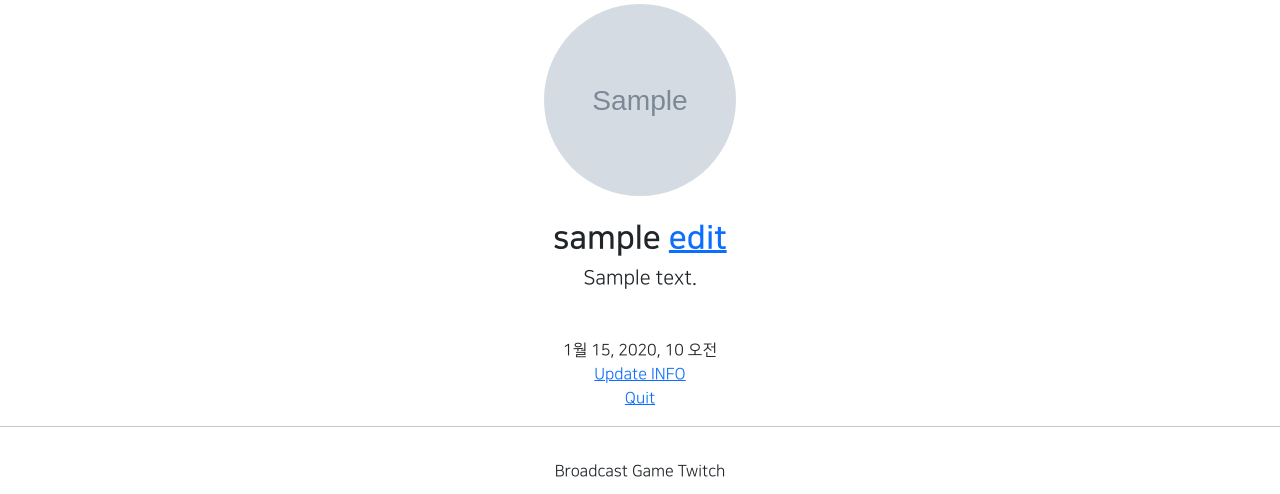
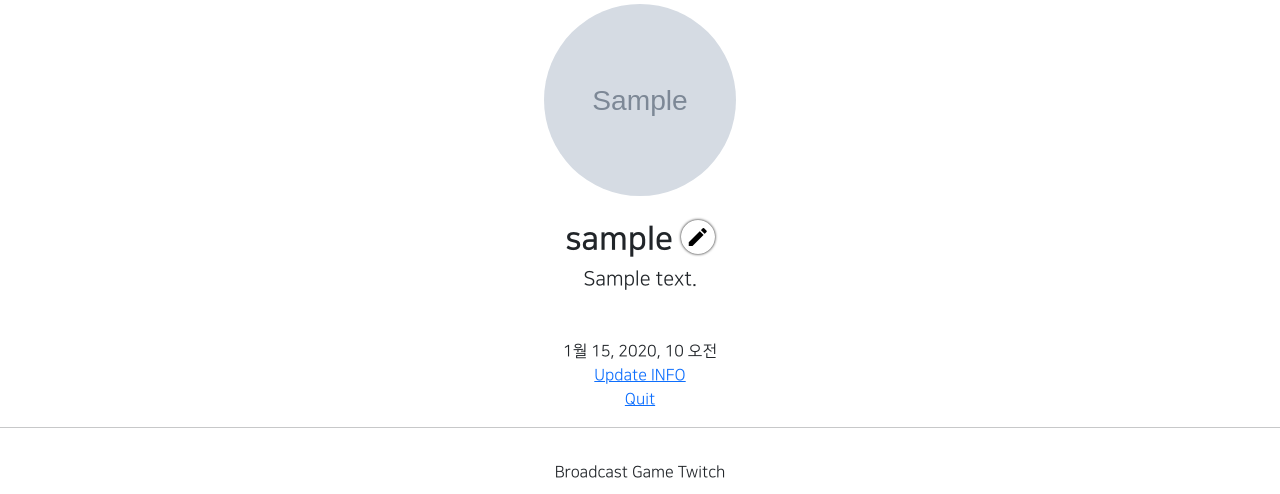
Before and after one commit to gyullo18/gis_1ban_2, a Django app: page /accounts/detail/1 in a window 1280 px wide. Shown: the part 237-731 px from the top of the page. Run offline with Django 3.2, Linux system fonts and the light colour scheme; a user stored in the database is signed in; tables that the repository leaves empty hold one stand-in row (values such as "Sample post"); grey boxes marked "Sample" are stand-in pictures; parts of the project's set-up code (start-up, migrations or seed data) failed here and were passed over; some libraries are stand-ins or nearby versions.

Commit message:
7-29 1ban project2 1

```diff
--- a/accountapp/templates/accountapp/detail.html
+++ b/accountapp/templates/accountapp/detail.html
@@ -12,7 +12,9 @@
                 {{ target_user.profile.nickname }}
             {#7/28 링크 만들기#}
                     {% if user == target_user %}
-                        <a href="{% url 'profileapp:update' pk=target_user.profile.pk %}">
+                        <a href="{% url 'profileapp:update' pk=target_user.profile.pk %}"
+                            {# 7/29#}
+                           class="material-icons round_button">
                             edit
                         </a>
                     {% endif %}
--- a/static/base.css
+++ b/static/base.css
@@ -33,3 +33,17 @@
 .NNS_B {
     font-family: 'NanumSquareB', cursive;
 }
+
+/*7/29*/
+.round_button {
+    color: black;
+    text-decoration: none;
+    box-shadow: 0 0 3px black;  /*그림자 위치들(처음2개) , 그림자의 크기, 색깔*/
+    border-radius: 20rem;
+    padding: 0.3rem; /*내부 공간*/
+}
+
+/*7/29 어떤 행동을 했을때 바뀌는 조건--round_button에 올렸을때*/
+.round_button:hover{
+    color: dimgray;
+}
--- a/templates/head.html
+++ b/templates/head.html
@@ -15,6 +15,11 @@
 
     {#  DEFAULT CSS LINKS #}
     <link rel="stylesheet" type="text/css" href="{% static 'base.css' %}">
+
+    {# 7/29 MATERIAL ICONS LINK   #}
+    <link href="https://fonts.googleapis.com/css2?family=Material+Icons"
+      rel="stylesheet">
+
     <style>
        @font-face {
             font-family: 'NanumSquareR';
```
